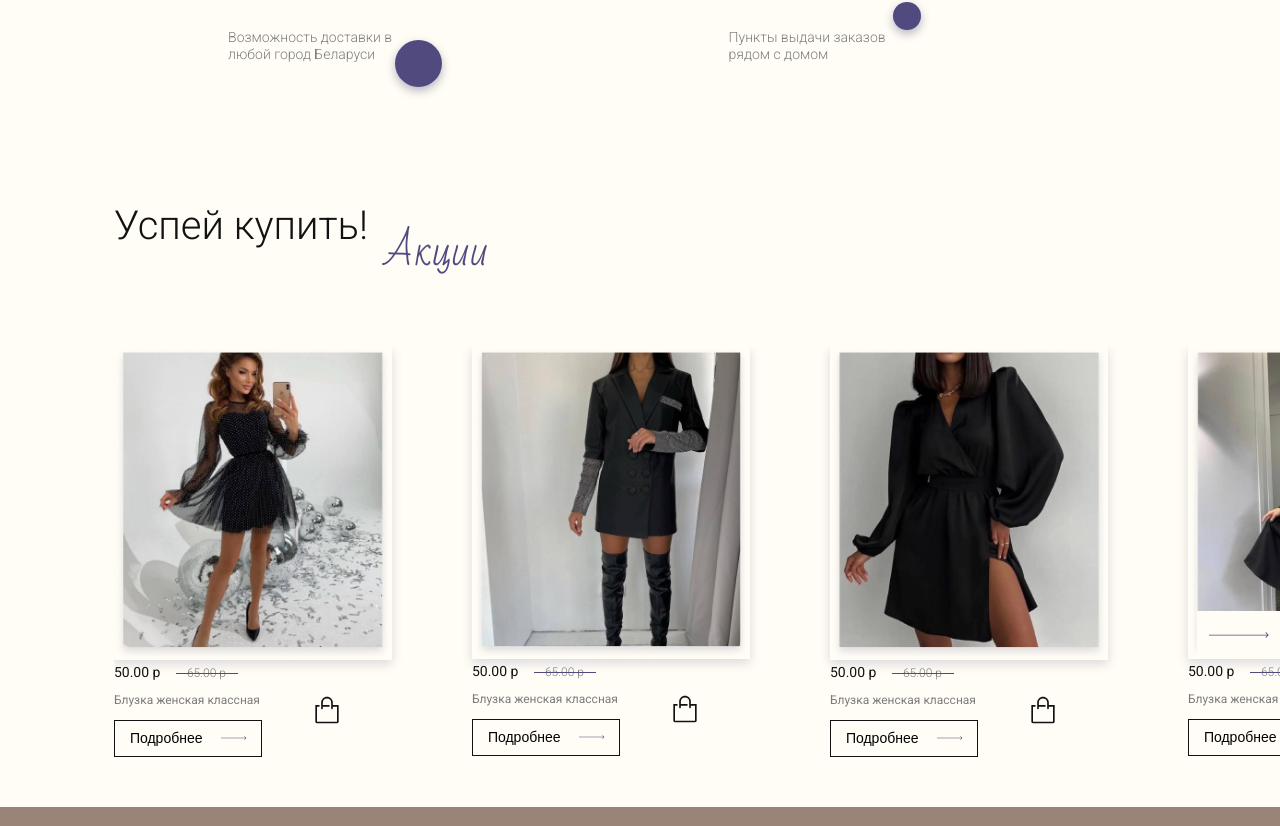
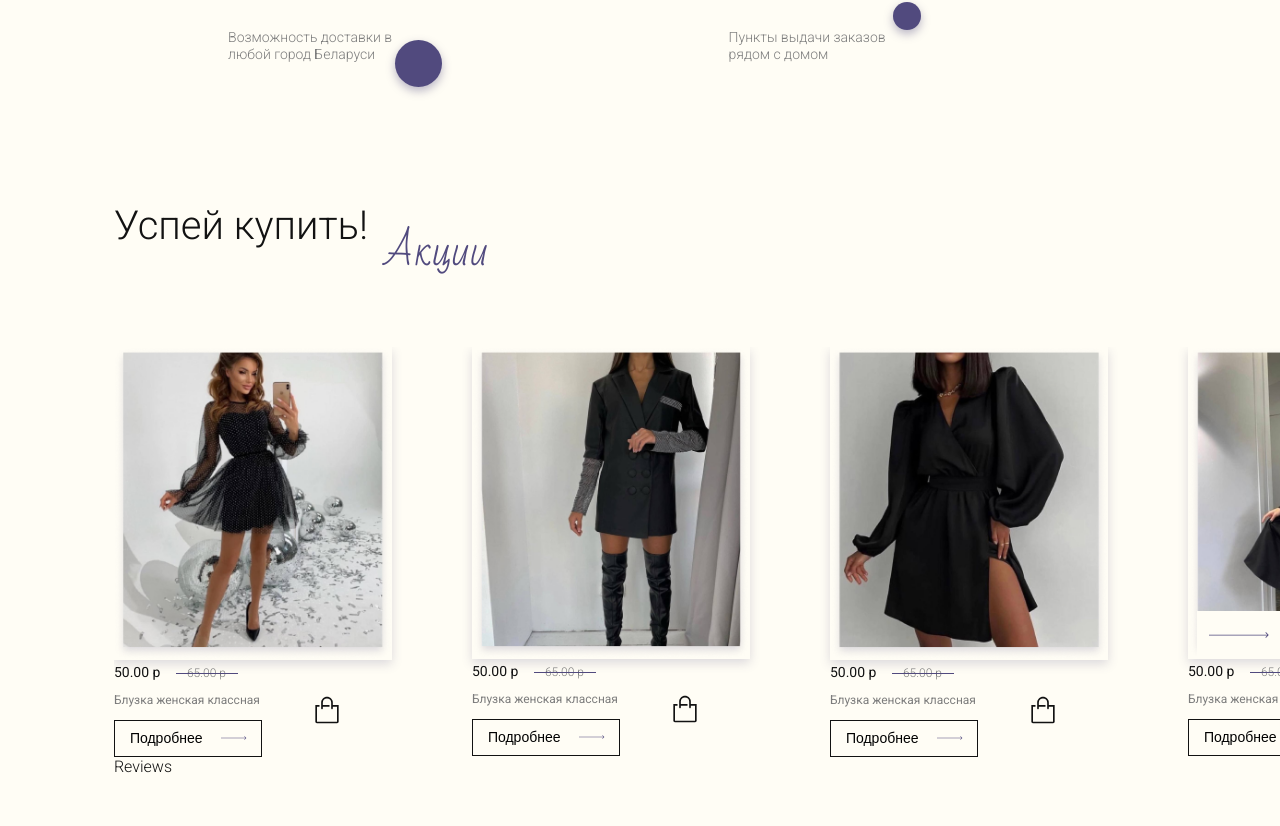
Before and after one commit to DuremarDuremar/cokteil, a React (Create React App) app: page / in a window 1280 px wide. Shown: the part 1365-2191 px from the top of the page. Built offline with nearby package versions, Linux system fonts and the light colour scheme.

Commit message:
reviews_style

```diff
--- a/src/components/index.tsx
+++ b/src/components/index.tsx
@@ -3,3 +3,4 @@ export { default as Welcome } from "./welcome";
 export { default as Advantage } from "./advantage";
 export { default as Stock } from "./stock";
 export { default as Card } from "./card";
+export { default as Reviews } from "./reviews";
--- /dev/null
+++ b/src/components/reviews/index.tsx
@@ -0,0 +1,8 @@
+import React from "react";
+import { Content } from "./style";
+
+const Reviews = () => {
+  return <Content>Reviews</Content>;
+};
+
+export default Reviews;
--- /dev/null
+++ b/src/components/reviews/style.tsx
@@ -0,0 +1,3 @@
+import styled from "styled-components";
+
+export const Content = styled.div``;
--- a/src/pages/main/index.tsx
+++ b/src/pages/main/index.tsx
@@ -1,5 +1,5 @@
 import React from "react";
-import { Welcome, Advantage, Stock, Card } from "../../components";
+import { Welcome, Advantage, Stock, Card, Reviews } from "../../components";
 import { Content } from "./style";
 import lot_1 from "../../assets/lot1.png";
 import lot_2 from "../../assets/lot2.png";
@@ -8,7 +8,7 @@ import lot_4 from "../../assets/lot4.png";
 import lot_5 from "../../assets/lot5.png";
 import lot_6 from "../../assets/lot6.png";
 
-const items = [lot_1, lot_3, lot_5, lot_6, lot_2, lot_4].map((item, index) => {
+const cards = [lot_1, lot_3, lot_5, lot_6, lot_2, lot_4].map((item, index) => {
   return <Card lot={item} index={index} key={index} />;
 });
 
@@ -17,7 +17,8 @@ const Main = () => {
     <Content>
       <Welcome />
       <Advantage />
-      <Stock items={items} />
+      <Stock items={cards} />
+      <Reviews />
     </Content>
   );
 };
```
